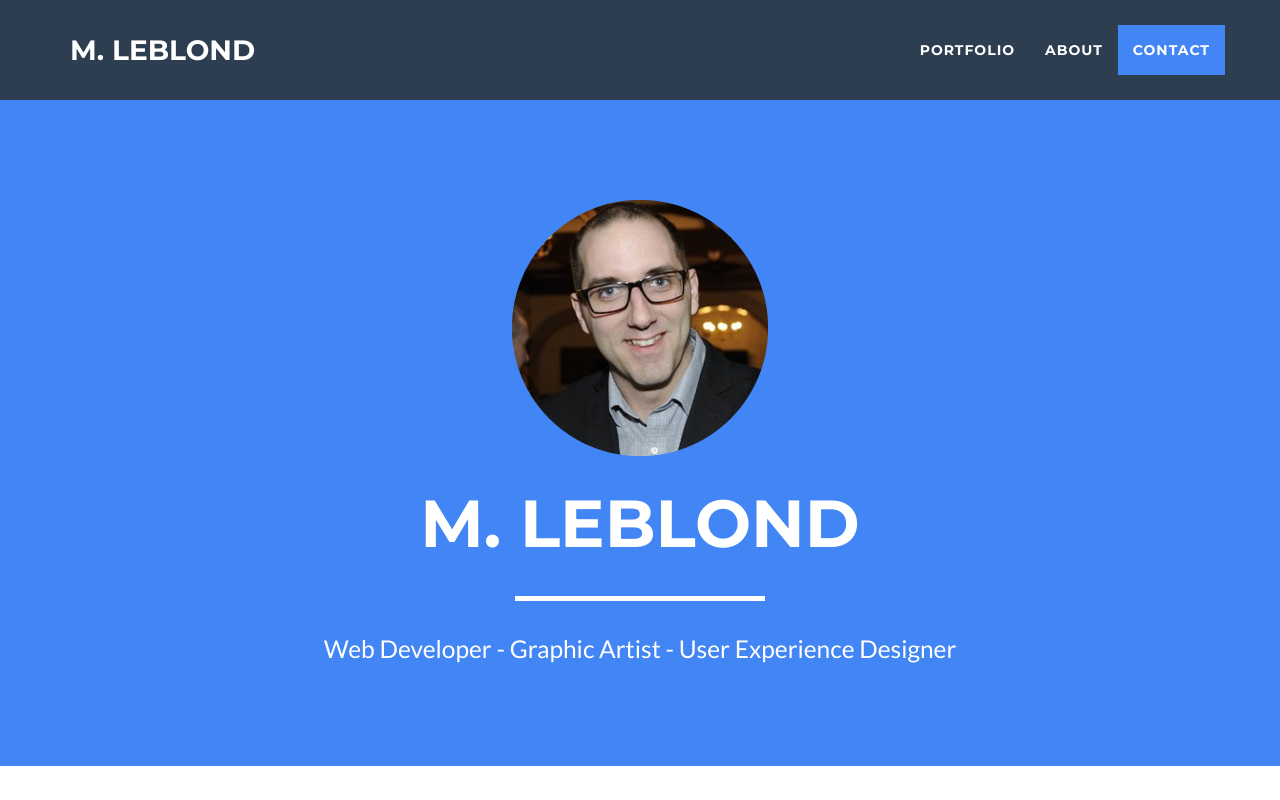
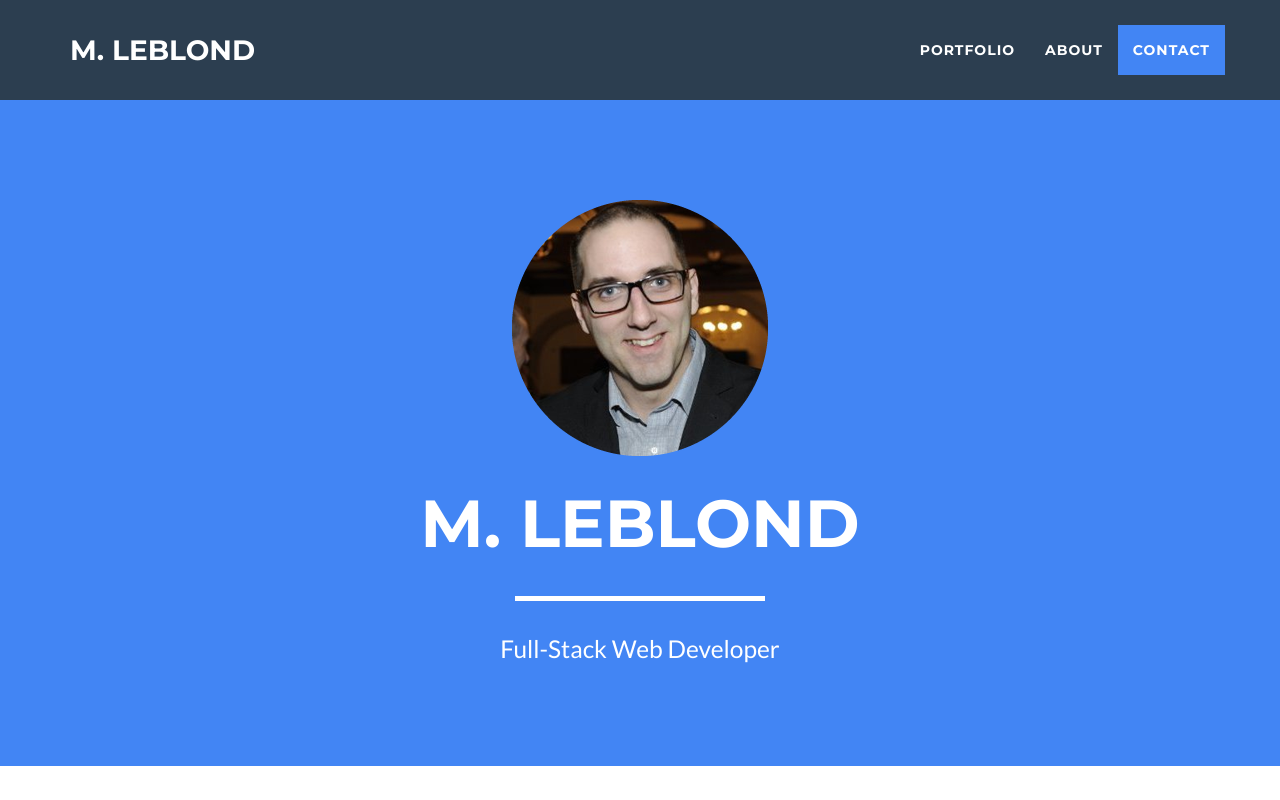
Before and after one commit to seche/seche.github.io, a website: page index.html in a window 1280 px wide. Shown: the top 800 px of the page. Drawn offline with nearby package versions, Linux system fonts and the light colour scheme.

Commit message:
updated job title

```diff
--- a/index.html
+++ b/index.html
@@ -75,7 +75,7 @@
                     <div class="intro-text">
                         <span class="name">M. Leblond</span>
                         <hr class="star-light">
-                        <span class="skills">Web Developer - Graphic Artist - User Experience Designer</span>
+                        <span class="skills">Full-Stack Web Developer</span>
                     </div>
                 </div>
             </div>
```
